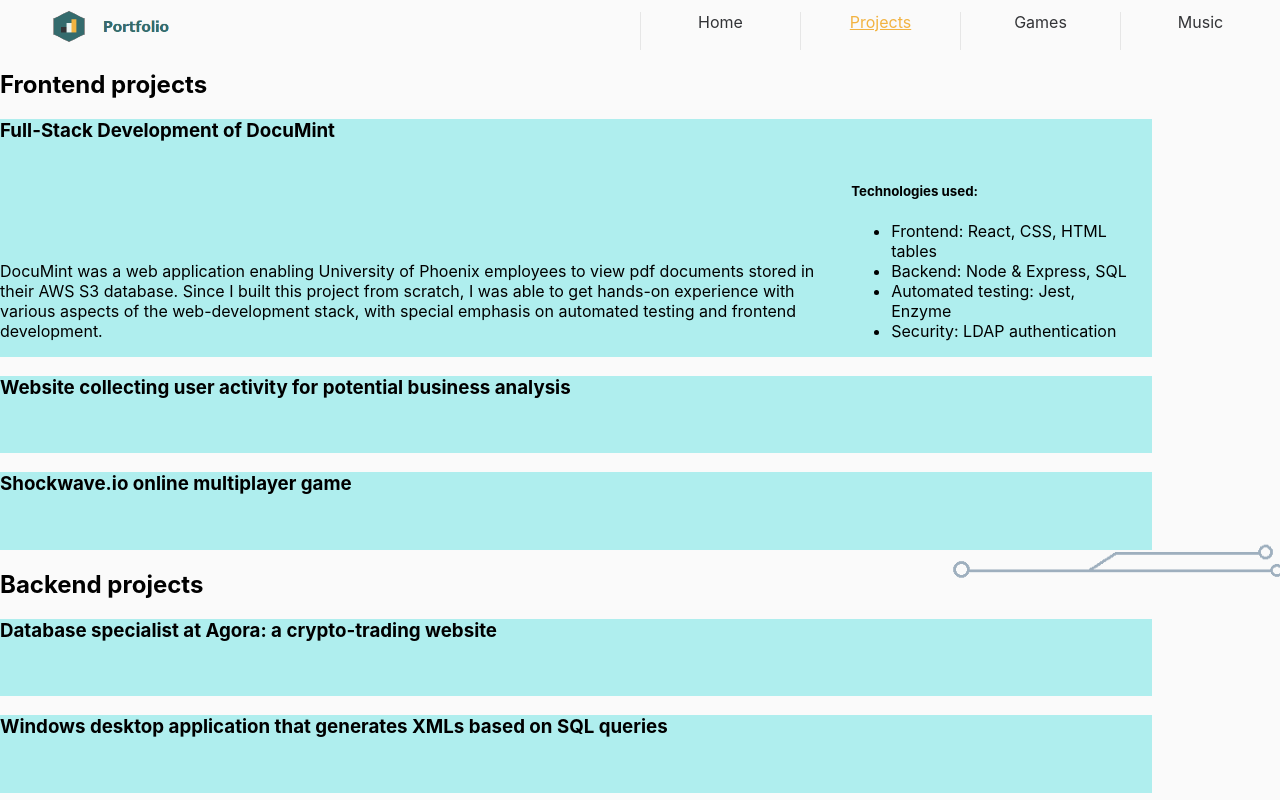
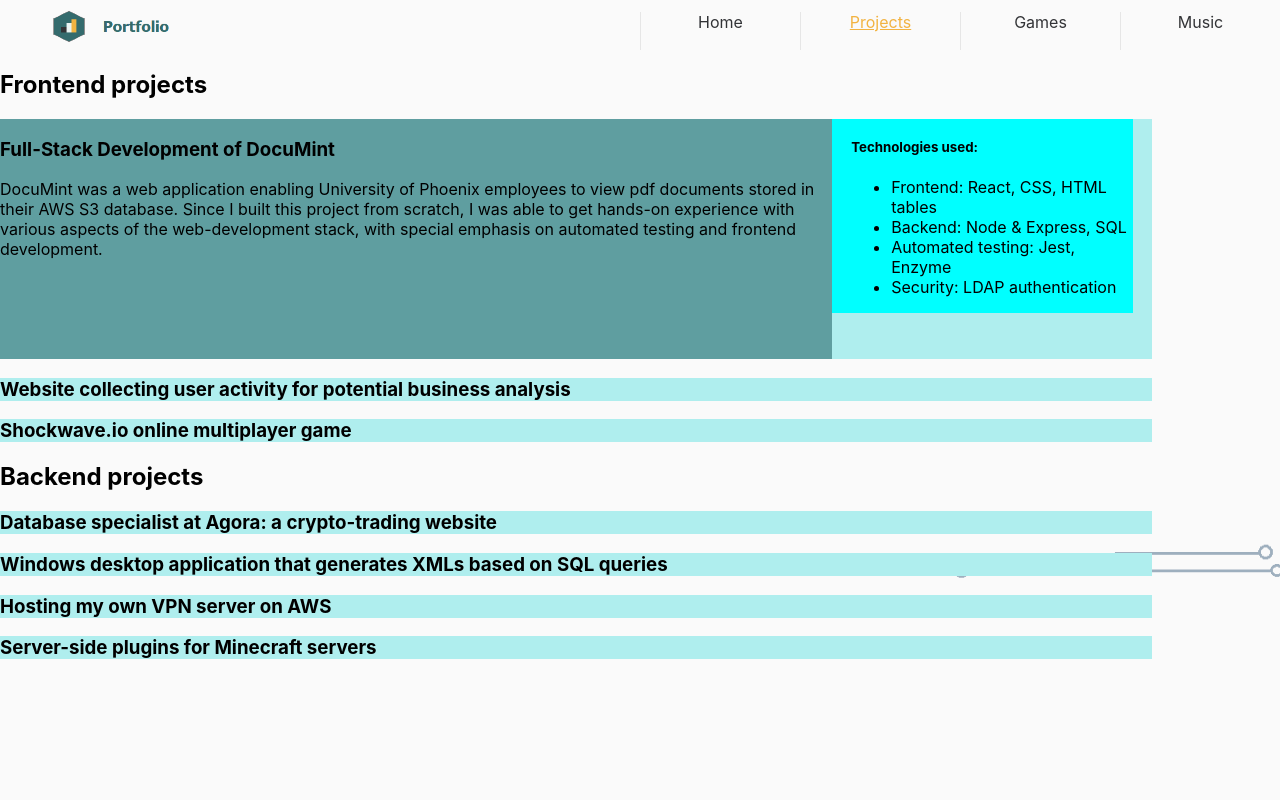
Before and after one commit to Teggoon/Personal-Portfolio, a React (Create React App) app: page /projects in a window 1280 px wide. Shown: the top 800 px of the page. Built offline with nearby package versions, Linux system fonts and the light colour scheme.

Commit message:
fixed technologies used positioning problem

```diff
--- a/src/components/ProjectTabComponent.js
+++ b/src/components/ProjectTabComponent.js
@@ -1,10 +1,12 @@
 const ProjectTabComponent = ({title, description}) => {
     return (
         <div className="project-description-container">
-                <h3>{title}</h3>
                 <div className="columns-side-by-side">
 
+                    <div className="project-title-description-container">
+                        <h3>{title}</h3>
                         <p>{description}</p>
+                    </div>
                     <div className="technologies-used-container">
                         <h5>Technologies used: </h5>
                         <ul>
--- a/src/css/App.css
+++ b/src/css/App.css
@@ -61,7 +61,7 @@
 }
 .nav-link:hover {
   animation: buttonhover 0.3s ease;
-  box-shadow: 0px 10px 5px -1px #EEE;
+  box-shadow: 0px 5px 5px -1px #EEE;
   color: var(--dark-hover);
   transform: translateY(-1px);
 }
@@ -187,19 +187,27 @@
 .project-description-container {
   background-color: paleturquoise;
   display: block;
+
   width: 90vw;
 }
-.project-description-container p {
-  /* background-color: paleturquoise; */
+.project-description-container .project-title-description-container {
+  background-color: cadetblue;
+  position: relative;
   display: inline-block;
+  height: 30vh;
   width: 65vw;
 }
 .project-description-container .technologies-used-container {
-  /* background-color: aqua; */
+  background-color: aqua;
   display: inline-block;
+  position: absolute;
   padding-left: 1.5vw;
   padding-right: 0vw;
   width: 22vw;
+}
+.technologies-used-container h5 {
+  margin-top: 0px;
+  padding-top: 20px;
 }
 
 .arrow-div {
@@ -267,10 +275,10 @@
     box-shadow: none;
     color: var(--dark);
     transform: translateY(0px);
-    opacity: 0.5;
+    opacity: 1;
   }
   to {
-    box-shadow: 0px 10px 5px -1px #EEE;
+    box-shadow: 0px 5px 5px -1px #EEE;
     color: var(--dark-hover);
     transform: translateY(-1px);
     opacity: 1;
```
Lines whose indentation alone changed are shown as unchanged.
